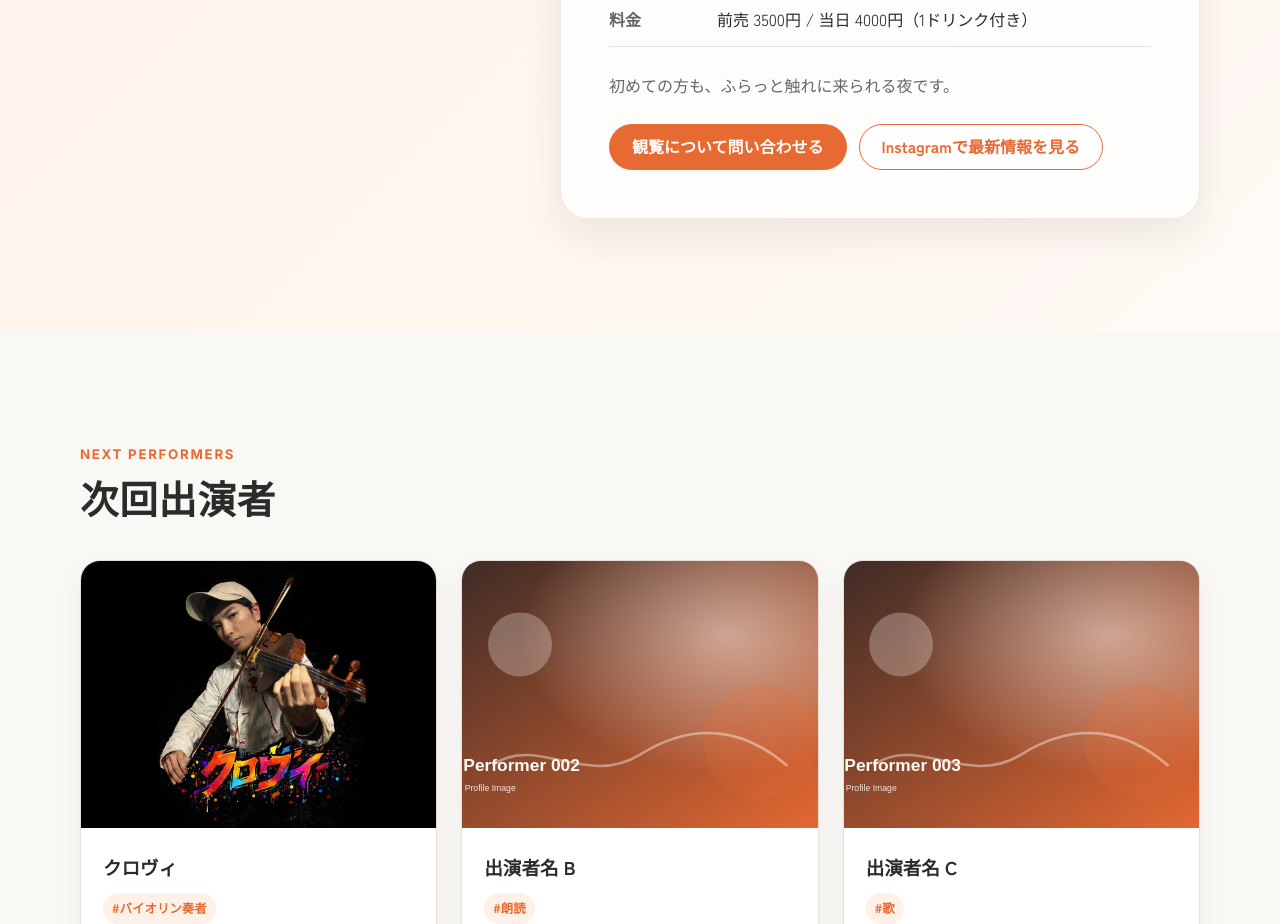
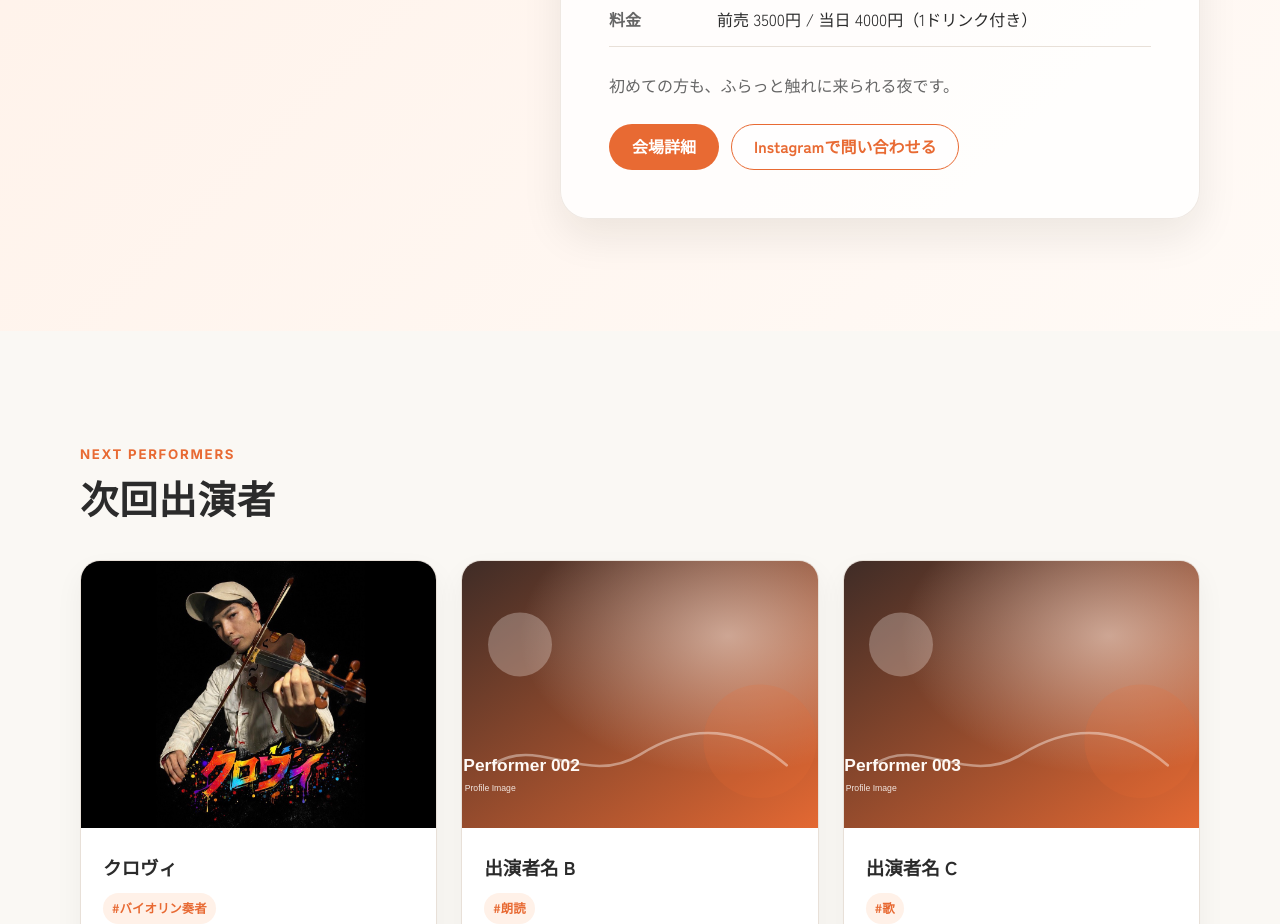
Before and after one commit to araragi0040-jpg/life-arts-live-museum, a Next.js app: page / in a window 1280 px wide. Shown: the part 3080-4004 px from the top of the page. Built offline with nearby package versions, Linux system fonts and the light colour scheme.

Commit message:
Update NextLiveBlock.tsx

```diff
--- a/src/components/NextLiveBlock.tsx
+++ b/src/components/NextLiveBlock.tsx
@@ -41,9 +41,9 @@ export function NextLiveBlock({ nextLive }: NextLiveBlockProps) {
           </dl>
           {nextLive.note ? <p className="next-live__note">{nextLive.note}</p> : null}
           <div className="button-row">
-            <Button href={nextLive.contactUrl}>観覧について問い合わせる</Button>
+            <Button href={nextLive.contactUrl}>会場詳細</Button>
             <Button href={nextLive.instagramUrl} variant="secondary">
-              Instagramで最新情報を見る
+              Instagramで問い合わせる
             </Button>
           </div>
         </div>
```
